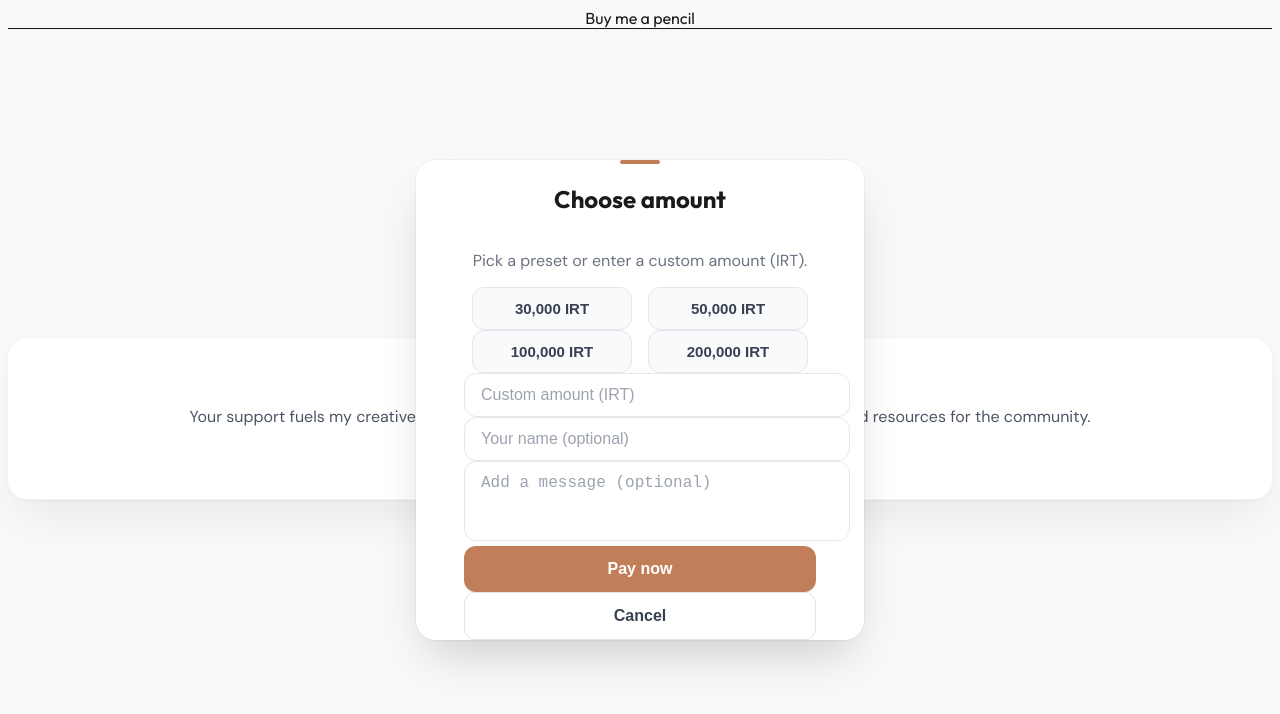
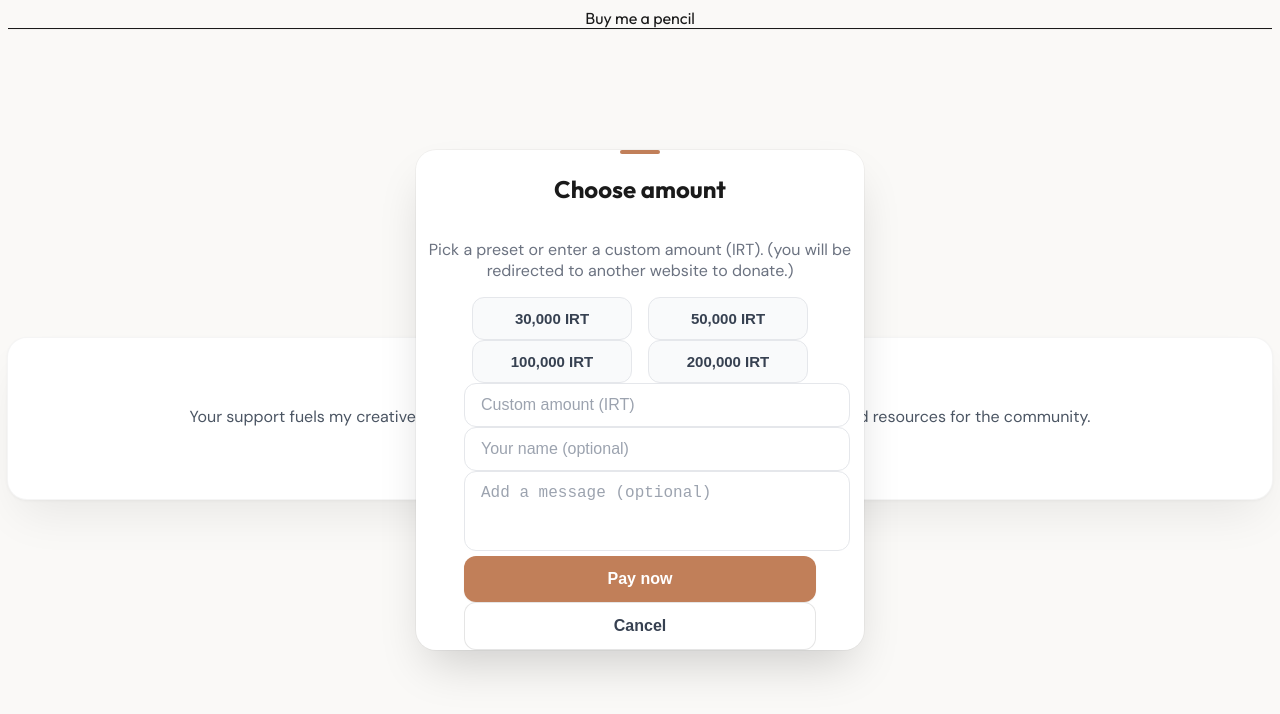
Before and after one commit to AmirrezaAsari/buy-me-pencils-frontend, a Next.js app: page /home in a window 1280 px wide. Both pictures are taken after a click on the button "Donate now". Shown: the top 714 px of the page. Built offline with nearby package versions, Linux system fonts and the light colour scheme.

Commit message:
minor update

```diff
--- a/components/DonationModal.tsx
+++ b/components/DonationModal.tsx
@@ -71,6 +71,7 @@ export default function DonationModal({
           </h2>
           <p className="text-[#6b7280] text-base">
             Pick a preset or enter a custom amount (IRT).
+            (you will be redirected to another website to donate.)
           </p>
 
           <div className="max-w-[22rem] w-full">
```
